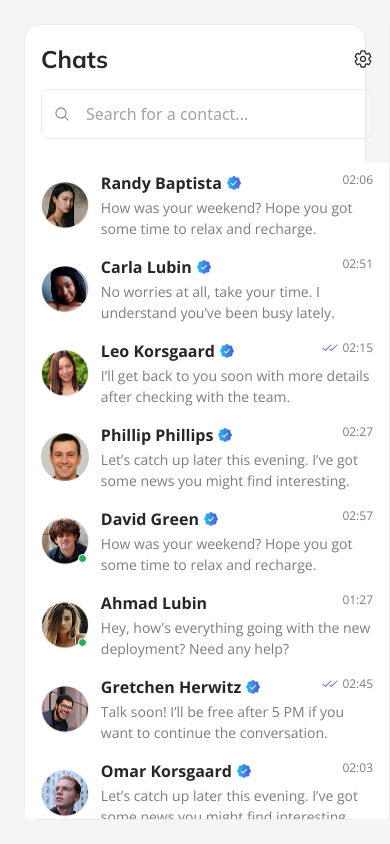
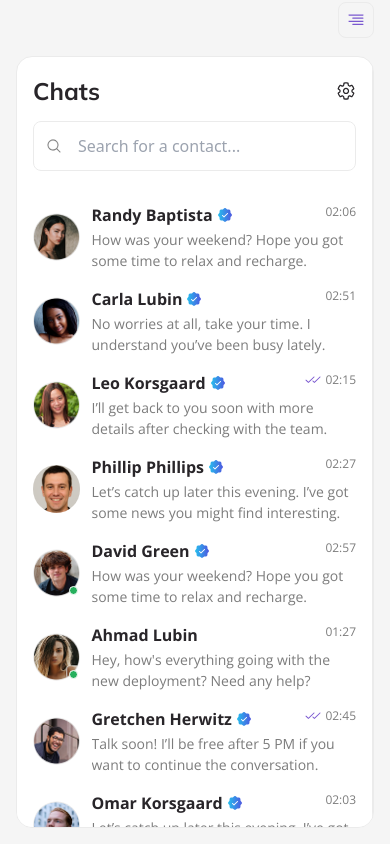
Before and after one commit to Rbdizygotic/loxala_chat, a React (Vite) app: page / in a window 390 px wide. Built offline with nearby package versions, Linux system fonts and the light colour scheme.

Commit message:
Make mobile responsive.

```diff
--- a/src/App.tsx
+++ b/src/App.tsx
@@ -4,7 +4,7 @@ import AppRouter from './router/AppRouter'
 function App() {
 
   return (
-    <div className='w-full h-full'>
+    <div className='w-full h-full flex flex-col sm:flex-row'>
       <AppRouter />
     </div>
   )
--- a/src/layouts/ChatList.tsx
+++ b/src/layouts/ChatList.tsx
@@ -5,7 +5,7 @@ import ContactItem from "../components/UI/Chat/ContactItem";
 import { chatData } from "../data/chatmockdb";
 import type { ChatType } from "../type/Type";
 
-const ChatList: React.FC<{selectedChat: string | null, setSelectedChat: (chat: string | null) => void}> = ({selectedChat, setSelectedChat}) => {
+const ChatList: React.FC<{ selectedChat: string | null, setSelectedChat: (chat: string | null) => void, isMobile: boolean, isShowChatBoard: boolean }> = ({ selectedChat, setSelectedChat, isMobile, isShowChatBoard }) => {
 
     const latestChatsForUser1: Record<string, ChatType> = {};
 
@@ -22,17 +22,18 @@ const ChatList: React.FC<{selectedChat: string | null, setSelectedChat: (chat: s
     console.log(result);
 
     return <div className='w-full h-full py-4'>
-        <div className="flex items-center justify-between mb-3 px-4">
+        {!isShowChatBoard && <div className="flex w-full items-center justify-between mb-3 px-4">
             <span className='font-mulish text-[24px] font-bold leading-normal text-[#282529]'>Chats</span>
             <img src={Setting} className="w-5 h-5 cursor-pointer" />
-        </div>
-        <div className="px-4 mb-2">
-            <SearchInput placeholder="Search for a contact..." />
-        </div>
+        </div>}
+        {!isShowChatBoard &&
+            <div className="px-4 mb-2">
+                <SearchInput placeholder="Search for a contact..." />
+            </div>}
         <div className="w-full h-[calc(100%-90px)] py-4 overflow-y-auto">
-        {result.map((item, key)=>(
-            <ContactItem key={key} item={item} selectedChat={selectedChat} setSelectedChat={setSelectedChat}/>
-        ))}
+            {result.map((item, key) => (
+                <ContactItem key={key} item={item} selectedChat={selectedChat} setSelectedChat={setSelectedChat} />
+            ))}
         </div>
     </div>
 }
--- a/src/layouts/MainLayout.tsx
+++ b/src/layouts/MainLayout.tsx
@@ -13,7 +13,9 @@ const MainLayout: React.FC<{ children: React.ReactNode }> = ({ children }) => {
         setHide(!hide);
     }
     return (
-        <div className="w-full h-[100vh] flex">
+        <div className="w-full sm:h-[100vh] h-auto flex flex-col sm:flex-row">
+            <div className="w-full sm:hidden flex justify-end items-center h-[40px] px-4">
+            </div>
             <div className={`transition-all duration-300 ease-in-out
                     ${hide ? "w-[100px] p-4 border-none" : "w-[300px] p-4 border-r border-[#EbEBEB]"}
                     hidden sm:block overflow-hidden`}>
--- a/src/pages/Chat.tsx
+++ b/src/pages/Chat.tsx
@@ -1,20 +1,67 @@
 import React from 'react';
 import ChatList from '../layouts/ChatList';
 import ChatBoard from '../layouts/ChatBoard';
-import { useState } from 'react';
+import { useState, useEffect } from 'react';
+import NavtigationIcon from "@/assets/TextAlignRight.svg";
+import Back from "@/assets/chevron-left.svg";
 
 const Chat: React.FC = () => {
     const [selectedChat, setSelectedChat] = useState<string | null>(null);
-    return <div className='p-6 bg-[#f5f5f5] h-full'>
-        <div className='flex bg-white border border-[#EBEBEB] rounded-[16px] h-full'>
-            <div className='w-[365px] w-[300px] border-r border-[#EBEBEB] rounded-l-[16px]'>
-                <ChatList selectedChat={selectedChat} setSelectedChat={setSelectedChat}/>
-            </div>
-            <div className='w-[calc(100%-350px)] rounded-r-[16px]'>
-                <ChatBoard selectedChat={selectedChat}/>
-            </div>
+    const [showChatBoard, setShowChatBoard] = useState(false);
+    const [isMobile, setIsMobile] = useState(false);
+
+
+    useEffect(() => {
+        const checkMobile = () => setIsMobile(window.innerWidth < 640);
+        checkMobile();
+        window.addEventListener('resize', checkMobile);
+        return () => window.removeEventListener('resize', checkMobile);
+    }, []);
+
+    return <div className={`${isMobile ? (showChatBoard ? "p-0" : "p-4") : "p-6"} bg-[#f5f5f5]  xs:h-full h-[calc(100vh-40px)]`}>
+        <div className={`w-full fixed top-0 right-0 sm:hidden flex justify-end items-center h-[40px] px-4 z- ${isMobile ? (showChatBoard ? "bg-white" : "bg-[#f5f5f5]") : "bg-[#f5f5f5]"}`}>
+        <div className="w-[36px] h-[36px] flex justify-center items-center  border border-[#EBEBEB] cursor-pointer rounded-[8px]">
+            <img src={NavtigationIcon} className="w-[20px] h-[20px]" />
         </div>
     </div>
+    {
+        showChatBoard && <div onClick={() => setShowChatBoard(false)} className='sm:hidden fixed top-[9px] z-1 left-4 h-[22px] flex items-center'>
+            <img src={Back} className='w-[16px] h-[16px] cursor-pointer' />
+            <span className='font-mulish text-[16px] font-bold leading-normal text-[#7A58D0]'>Back</span>
+        </div>
+    }
+    <div className={`flex bg-white ${isMobile ? (showChatBoard ? "rounded-none" : "rounded-[16px] border-[#EBEBEB] border ") : "rounded-[16px] border-[#EBEBEB] border"} h-full overflow-hidden`}>
+        {/* ChatList */}
+        <div
+            className={`
+                transition-all duration-300 ease-in-out
+                ${isMobile ? (showChatBoard ? "w-0" : "w-full border-r border-[#EBEBEB]") : "w-[365px]  border-r border-[#EBEBEB]"}
+                xs:w-[365px] xs:block rounded-l-[16px]
+                `}
+        >
+            <ChatList
+                selectedChat={selectedChat}
+                isMobile={isMobile}
+                isShowChatBoard={showChatBoard}
+                setSelectedChat={(chat) => {
+                    setSelectedChat(chat);
+                    setShowChatBoard(true); // trigger switch to board
+                }}
+            />
+        </div>
+
+        {/* ChatBoard */}
+        <div
+            className={`
+                transition-all duration-300 ease-in-out]
+                xs:${showChatBoard ? "w-full rounded-r-[16px]" : "w-0"}
+                xs:w-[calc(100%-365px)] xs:block
+                `}
+        >
+            <ChatBoard selectedChat={selectedChat} />
+        </div>
+    </div>
+    </div >
 };
 
 export default Chat;
--- a/tailwind.config.js
+++ b/tailwind.config.js
@@ -23,7 +23,7 @@ export default {
       screens: {
         'md': '1280px',
         'sm': '1025px',
-        'xs': '500px',
+        'xs': '600px',
       },
     },
   },
```
Also changed, not shown: src/assets/TextAlignRight.svg (added), src/assets/chevron-left.svg (added).
